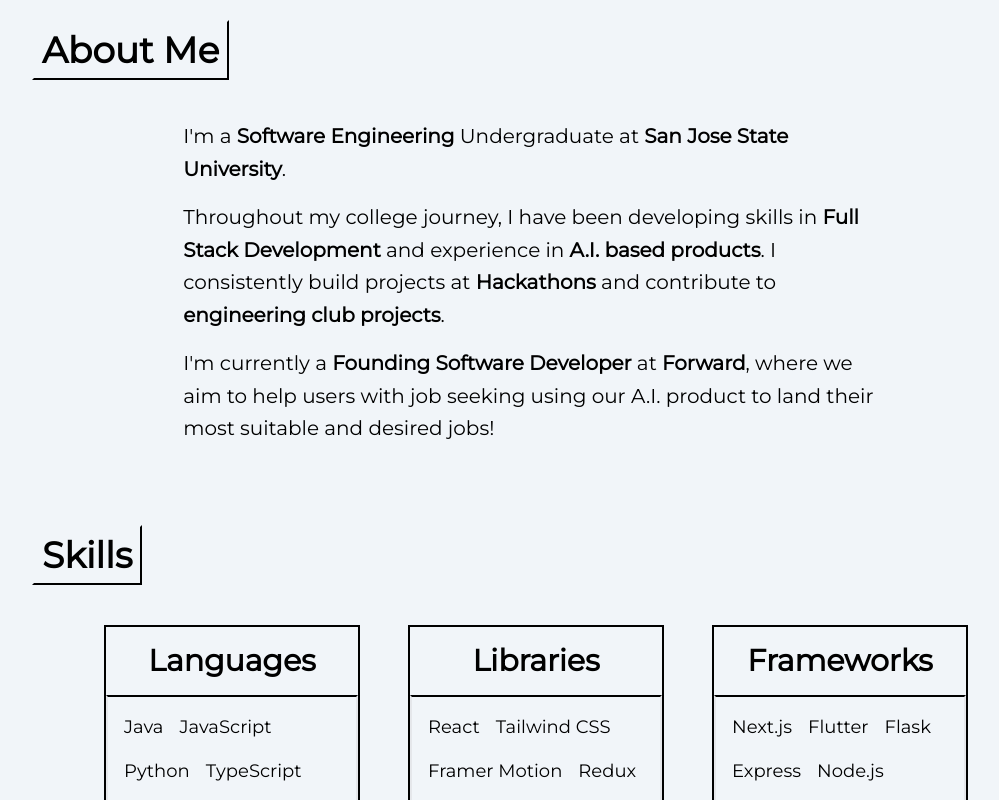
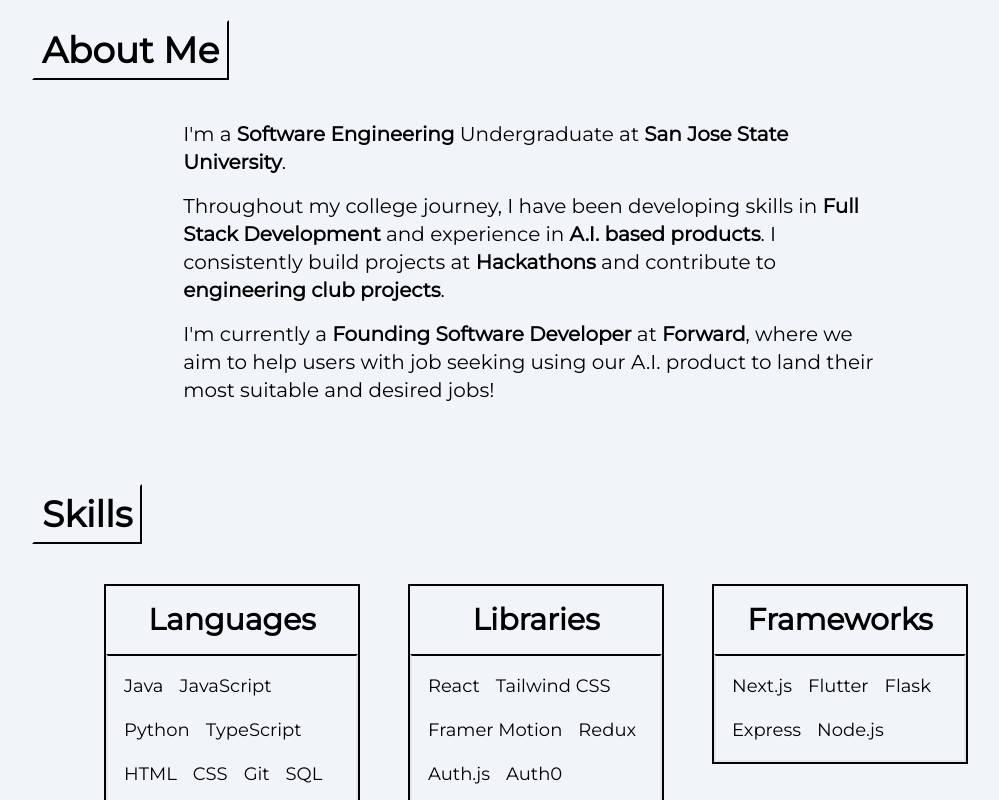
Before and after one commit to pankinkun/my-portfolio, a React (Vite) app: page / in a window 1280 px wide. Shown: the part 820-1620 px from the top of the page, without its empty margins (104-1103 px from the left). Built offline with nearby package versions, Linux system fonts and the light colour scheme.

Commit message:
adding animations

```diff
--- a/src/components/AboutMe.jsx
+++ b/src/components/AboutMe.jsx
@@ -1,15 +1,21 @@
 import React from 'react'
 import { AnimatedTitle } from './AnimatedTitle'
+import Reveal from './Reveal'
 
 const AboutMe = () => {
   return (
     <section id="aboutme" className='flex flex-col gap-10 mb-20 mx-24'>
       <AnimatedTitle>About Me</AnimatedTitle>
       <div className="flex flex-col items-center">
-        <div className="text-xl text-left flex flex-col gap-4 leading-relaxed max-w-[70%]">
-          <p>I'm a <span className="font-extrabold">Software Engineering</span> Undergraduate at <span className="font-extrabold">San Jose State University</span>. </p>
-          <p>Throughout my college journey, I have been developing skills in <span className="font-extrabold">Full Stack Development</span> and experience in <span className="font-extrabold">A.I. based products</span>. I consistently build projects at <span className="font-extrabold">Hackathons</span> and contribute to <span className="font-extrabold">engineering club projects</span>.</p>
-          <p>I'm currently a <span className="font-extrabold">Founding Software Developer</span> at <a href="https://useforward.app/" className="font-extrabold">Forward</a>, where we aim to help users with job seeking using our A.I. product to land their most suitable and desired jobs!</p>
+        <div className="text-left leading-relaxed max-w-[70%]">
+          <Reveal>
+            <div className="flex flex-col gap-4 text-xl">
+              <p>I'm a <span className="font-extrabold">Software Engineering</span> Undergraduate at <span className="font-extrabold">San Jose State University</span>. </p>
+              <p>Throughout my college journey, I have been developing skills in <span className="font-extrabold">Full Stack Development</span> and experience in <span className="font-extrabold">A.I. based products</span>. I consistently build projects at <span className="font-extrabold">Hackathons</span> and contribute to <span className="font-extrabold">engineering club projects</span>.</p>
+              <p>I'm currently a <span className="font-extrabold">Founding Software Developer</span> at <a href="https://useforward.app/" className="font-extrabold">Forward</a>, where we aim to help users with job seeking using our A.I. product to land their most suitable and desired jobs!</p>
+            </div>
+
+          </Reveal>
         </div>
       </div>
 
--- a/src/components/Experience.jsx
+++ b/src/components/Experience.jsx
@@ -3,6 +3,7 @@ import forward from '.././assets/forward.png'
 import ExperienceCard from './ExperienceCard'
 import sce from '.././assets/sce.png'
 import { AnimatedTitle } from './AnimatedTitle'
+import Reveal from './Reveal'
 
 const Experience = () => {
   const experience = [
@@ -11,25 +12,29 @@ const Experience = () => {
       title: 'Founding Software Developer',
       website: 'https://useforward.app/',
       description: 'Your AI personal assistant in the job hunt and skill-building!',
-      photo : forward
+      photo: forward
     },
     {
       company: 'Software & Computer Engineering Society',
       title: 'Development Team Officer',
       website: 'https://sce.sjsu.edu/',
       description: 'The largest engineering club in San Jose State University!',
-      photo : sce
+      photo: sce
     }
   ]
   return (
     <section id="experience" className='flex flex-col gap-10 mb-10 mx-24'>
       <AnimatedTitle>Experience</AnimatedTitle>
-      <div className="flex flex-wrap justify-center gap-8">
-        {experience.map((experience) => (
-          <ExperienceCard company={experience.company} title={experience.title} website={experience.website} description={experience.description} photo={experience.photo} />
-        ))}
+      <div className="flex justify-center">
+        <Reveal>
+          <div className="flex flex-wrap gap-8">
+            {experience.map((experience) => (
+              <ExperienceCard company={experience.company} title={experience.title} website={experience.website} description={experience.description} photo={experience.photo} />
+            ))}
+          </div>
+        </Reveal>
+      </div>
 
-      </div>
     </section>
   )
 }
--- a/src/components/ExperienceCard.jsx
+++ b/src/components/ExperienceCard.jsx
@@ -9,7 +9,7 @@ const ExperienceCard = ({ company, title, website, description, photo }) => {
         <h1 className="font-black text-2xl">{company}</h1>
         <h1 className="font-md text-lg border-2 border-black border-x-transparent p-4 font-semibold">{title}</h1>
         <h1 className="font-md text-lg px-2 ">{description}</h1>
-        <div className='flex gap-6 ml-4 mb-4 border-t-black border-r-black border-l-white border-b-white border-2 max-w-fit p-2'>
+        <div className='flex gap-6 ml-4 mb-4 border-t-black border-r-black border-l-slate-100 border-b-slate-100 border-2 max-w-fit p-2'>
           <a href={website} target='_blank' ><img src={Project} className='w-8 h-8 hover:scale-110 active:scale-9' /></a>
         </div>
     </div>
--- a/src/components/Footer.jsx
+++ b/src/components/Footer.jsx
@@ -1,15 +1,14 @@
  import React from 'react'
  import { motion } from 'framer-motion'
+ import Reveal from './Reveal'
 
  const Footer = () => {
    return (
-     <motion.div
-      initial={{ opacity: 0, scale: 0.5 }}
-      animate={{ opacity: 1, scale: 1 }}
-      transition={{ duration: 1 }}
-     className="w-full flex items-center justify-center p-8">
-        Developed with care by Trique Nguyen &copy; {new Date().getFullYear()}
-     </motion.div>
+     <div className="w-full flex items-center justify-center p-8">
+        <Reveal>
+          Developed with care by Trique Nguyen &copy; {new Date().getFullYear()}
+        </Reveal>
+     </div>
    )
  }
 
--- a/src/components/Projects.jsx
+++ b/src/components/Projects.jsx
@@ -5,6 +5,7 @@ import memgen from '../assets/memgen.png'
 import sinkorswim from '../assets/sinkorswim.png'
 import discordbot from '../assets/discordbot.png'
 import { AnimatedTitle } from './AnimatedTitle.jsx'
+import Reveal from './Reveal.jsx'
 
 const Project = () => {
 
@@ -47,6 +48,7 @@ const Project = () => {
   return (
     <section id="projects" className='flex flex-col gap-10 mb-20 mx-24'>
       <AnimatedTitle>Projects</AnimatedTitle>
+      <Reveal>
       <div className="flex flex-wrap justify-center gap-8">
         {projects.map((project, index) => (
             <ProjectCard
@@ -58,10 +60,11 @@ const Project = () => {
               github={project.github}
               stack={project.stack}
             />
+        ))}
 
-        ))}
+
       </div>
-
+      </Reveal>
     </section>
   )
 }
--- /dev/null
+++ b/src/components/Reveal.jsx
@@ -0,0 +1,54 @@
+import React, { useEffect, useRef } from 'react';
+import { motion, useInView, useAnimation, useIsPresent } from 'framer-motion';
+
+export default function Reveal({ children, width = "fit-content" }) {
+  const ref = useRef(null);
+  const mainControls = useAnimation();
+  const slideControls = useAnimation();
+  const inView = useInView(ref, { once: true });
+  const isPresent = useIsPresent();
+
+  useEffect(() => {
+    if (inView) {
+      mainControls.start('visible');
+      slideControls.start('visible');
+    }
+  }, [inView]);
+
+  return (
+    <div ref={ref} style={{ position: "relative", width, overflow: "hidden" }}>
+      <motion.div
+        variants={{
+          visible: { opacity: 1, y: 0 },
+          hidden: { opacity: 0, y: 75 },
+        }}
+        ref={ref}
+        animate={mainControls}
+        initial="hidden"
+        transition={{ duration: 0.5 }}
+      >
+        {children}
+      </motion.div>
+      <motion.div
+        variants={{
+          hidden: { left: 0 },
+          visible: { left: "100%" },
+        }}
+        animate={slideControls}
+        initial="hidden"
+        transition={{ duration: 0.5, ease: "easeIn" }}
+        style={{
+          position: "absolute",
+          top: 4,
+          bottom: 4,
+          right: 0,
+          left: 0,
+          background: "black",
+          zIndex: 20,
+        }}
+      >
+      </motion.div>
+    </div>
+
+  );
+}
--- a/src/components/Sidebar.jsx
+++ b/src/components/Sidebar.jsx
@@ -61,7 +61,7 @@ const Sidebar = () => {
               ? { opacity: 1, y: 0 }
               : { opacity: 0, y: -50 }
           }
-          transition={{ duration: 0.5, delay: index * 0.1 }}
+          transition={{ duration: 0.5}}
         >
           <SidebarIcon key={index} to={item.to} icon={item.icon} />
         </motion.div>
--- a/src/components/Skills.jsx
+++ b/src/components/Skills.jsx
@@ -1,6 +1,7 @@
 import React from 'react'
 import SkillCard from './SkillCard'
 import { AnimatedTitle } from './AnimatedTitle'
+import Reveal from './Reveal'
 
 const Skill = () => {
   const skills = [
@@ -18,7 +19,7 @@ const Skill = () => {
     },
     {
       type: 'Databases',
-      skills: ["Supabase", 'Vercel',"PostgreSQL", "Prisma", "MongoDB", "MySQL"]
+      skills: ["Supabase", 'Vercel', "PostgreSQL", "Prisma", "MongoDB", "MySQL"]
     },
     {
       type: 'Others',
@@ -30,7 +31,9 @@ const Skill = () => {
       <AnimatedTitle>Skills</AnimatedTitle>
       <div className='flex flex-wrap gap-12 justify-center w-[100%]'>
         {skills.map((skill) => (
-          <SkillCard  type={skill.type} skills={skill.skills} />
+          <Reveal>
+            <SkillCard type={skill.type} skills={skill.skills} />
+          </Reveal>
         ))}
       </div>
     </section>
```
